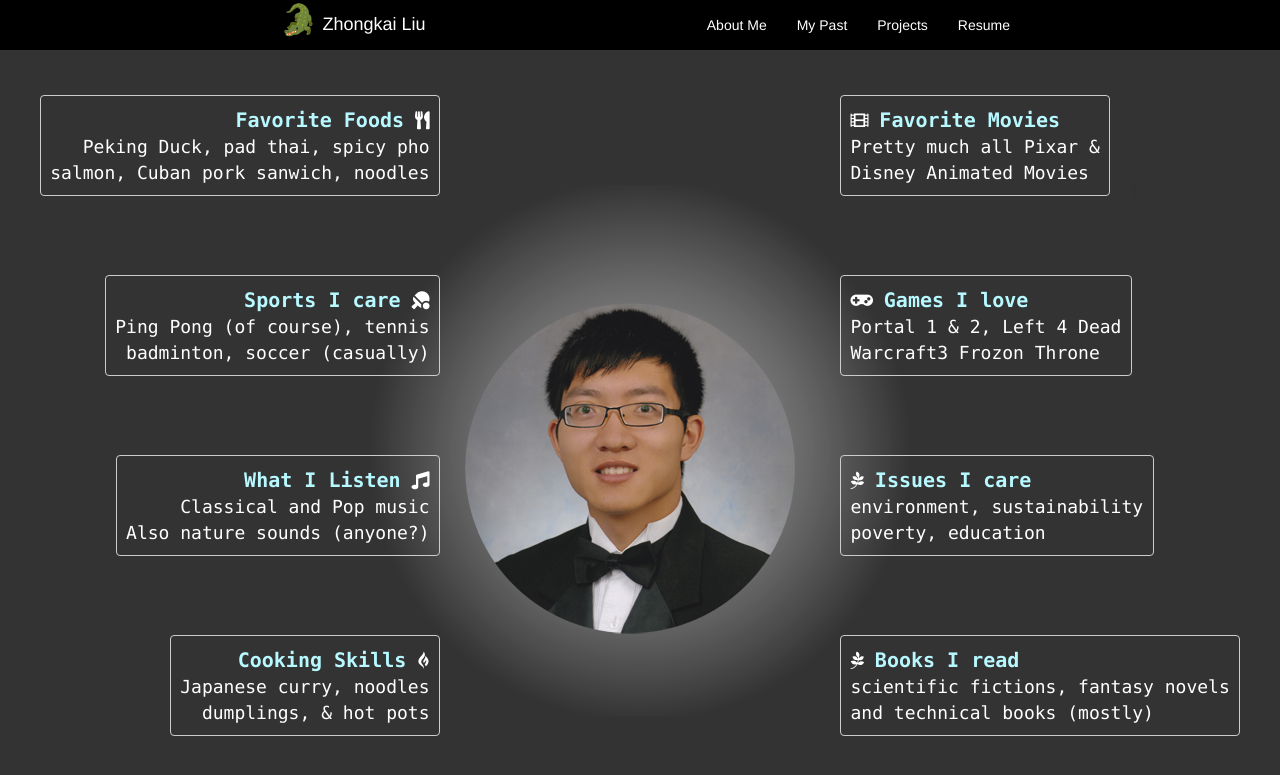
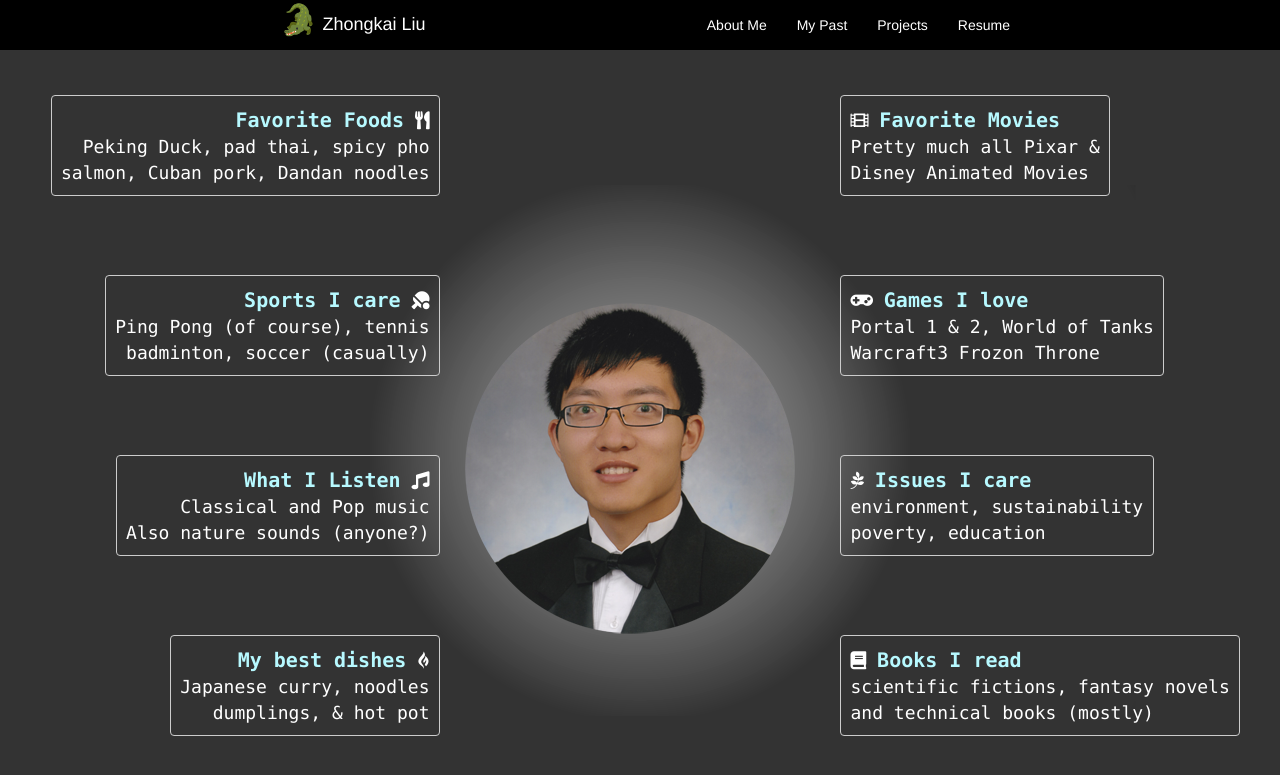
Before and after one commit to OnTitansShoulder/ontitansshoulder.github.io, a Jekyll site: the page built from index.html, in a window 1280 px wide. Shown: the top 775 px of the page. Built offline with Jekyll 4.4.1, drawn with Linux system fonts in a browser that asks for light colours; nearby versions of some CDN libraries.

Commit message:
New content; updated index page

```diff
--- a/_posts/project/2018-02-01-eat-where.markdown
+++ b/_posts/project/2018-02-01-eat-where.markdown
@@ -4,6 +4,7 @@
 categories: project meanjs
 short: eat-where
 pthumbUrl: 'https://i.imgur.com/03UXeY5.jpg'
+imgUrls: ['https://i.imgur.com/f9ImvR4.gif']
 summary: A dish search engine! Search for the food that best fit your taste when you are in a new place.
 ext-web: https://eatwhereapp.herokuapp.com/
 ---
--- a/index.html
+++ b/index.html
@@ -8,7 +8,7 @@ layout: default
 <pre class="box-right">
 <span class="highlight">Favorite Foods</span> <i class="fas fa-utensils"></i>
 Peking Duck, pad thai, spicy pho
-salmon, Cuban pork sanwich, noodles</pre>
+salmon, Cuban pork, Dandan noodles</pre>
       </div>
       <div class="box">
 <pre class="box-right">
@@ -24,9 +24,9 @@ Also nature sounds (anyone?)</pre>
       </div>
       <div class="box">
 <pre class="box-right">
-<span class="highlight">Cooking Skills</span> <i class="fab fa-gripfire"></i>
+<span class="highlight">My best dishes</span> <i class="fab fa-gripfire"></i>
 Japanese curry, noodles
-dumplings, & hot pots</pre>
+dumplings, & hot pot</pre>
       </div>
     </div>
     <div class="col-sm-4 inner-container">
@@ -46,7 +46,7 @@ Disney Animated Movies</pre>
       <div class="box">
 <pre>
 <i class="fas fa-gamepad"></i> <span class="highlight">Games I love</span>
-Portal 1 & 2, Left 4 Dead
+Portal 1 & 2, World of Tanks
 Warcraft3 Frozon Throne</pre>
       </div>
       <div class="box">
@@ -57,7 +57,7 @@ poverty, education</pre>
       </div>
       <div class="box">
 <pre>
-<i class="fab fa-pagelines"></i> <span class="highlight">Books I read</span>
+<i class="fas fa-book"></i> <span class="highlight">Books I read</span>
 scientific fictions, fantasy novels
 and technical books (mostly)
 </pre>
```
Also changed, not shown: Reference.md (+2 -1 lines), _posts/project/2018-05-25-airpick.markdown (+20 -2 lines), assets/logos/heroku.png (added), assets/logos/mongodb.png (added), assets/logos/nodejs.png, assets/logos/reactjs.png (added).
